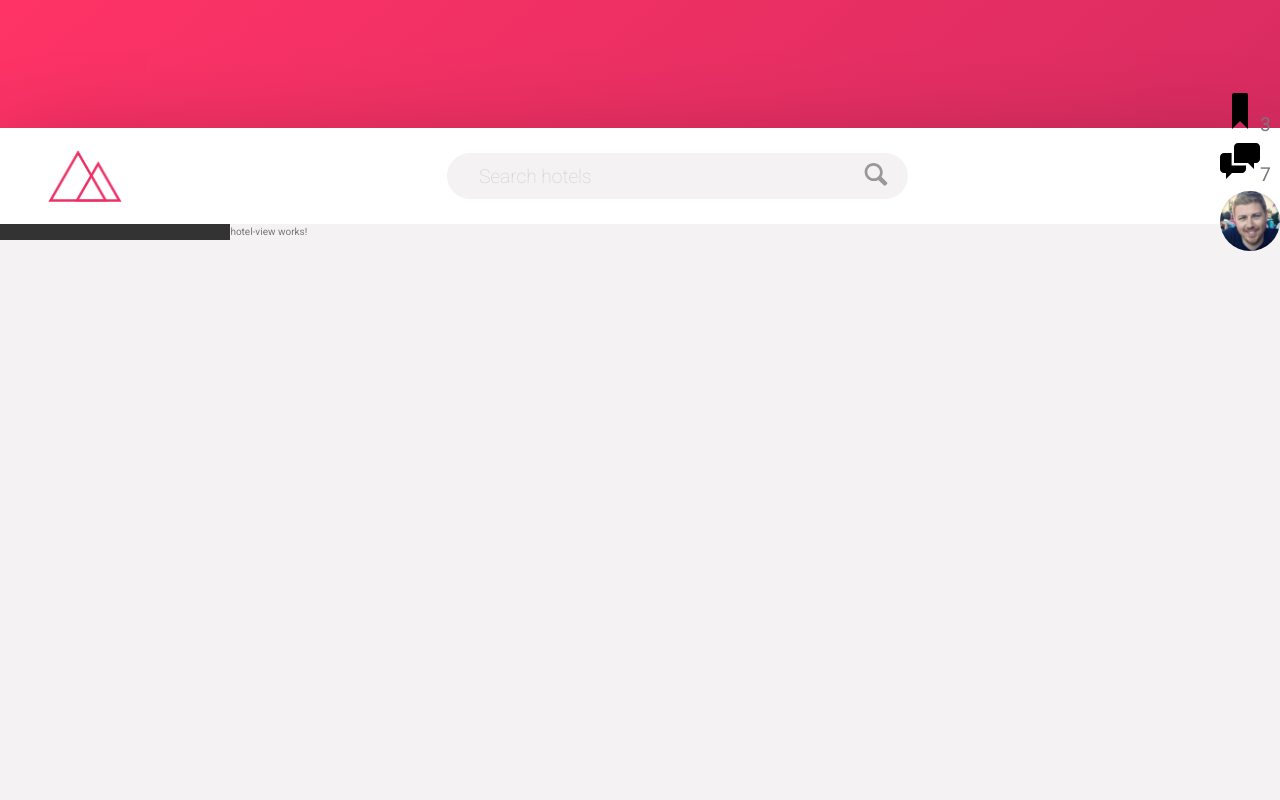
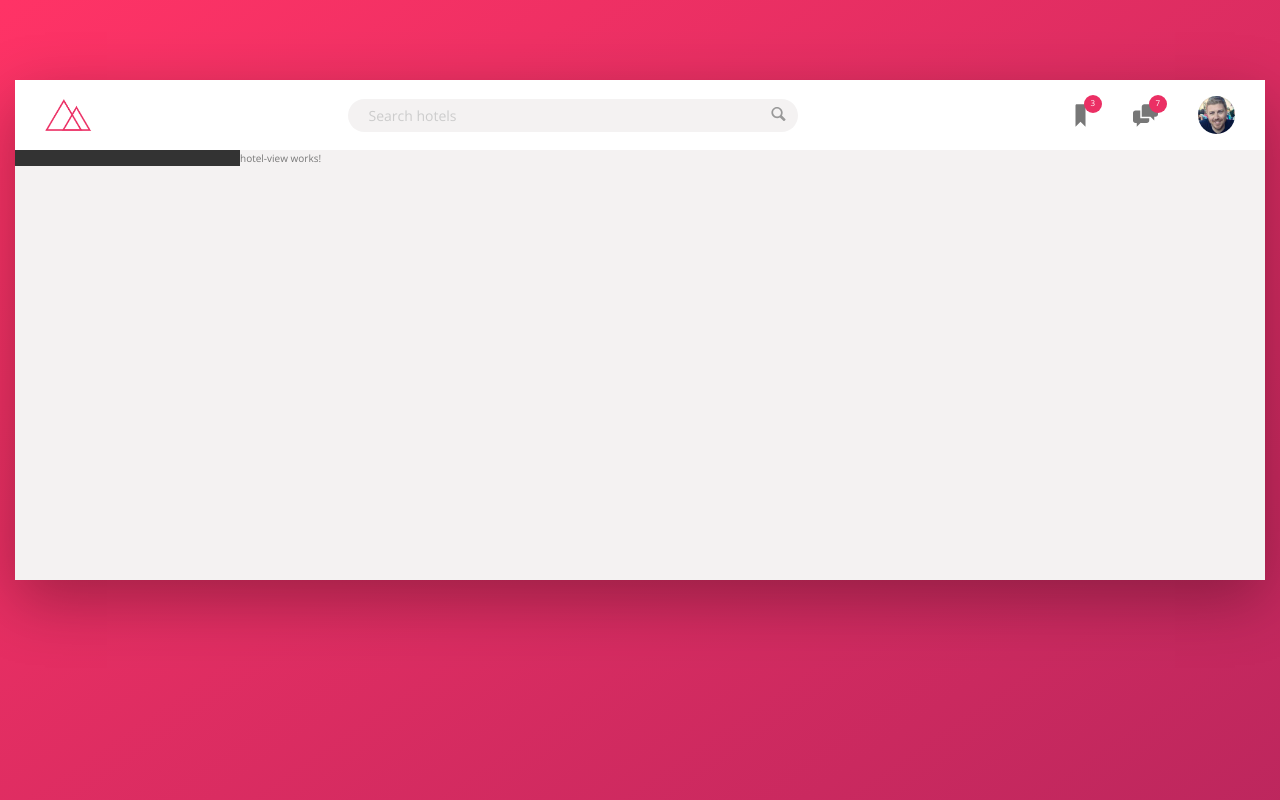
Before and after one commit to akshayr20/Hotel-Booking, an Angular app: page / in a window 1280 px wide. Shown: the top 800 px of the page. Built offline with nearby package versions, Linux system fonts and the light colour scheme.

Commit message:
completed work on header section for trillo app

```diff
--- a/src/app/app.component.scss
+++ b/src/app/app.component.scss
@@ -1,5 +1,5 @@
 .container {
-  max-width: 80rem;
+  max-width: 125rem;
   margin: 8rem auto;
   background-color: var(--color-grey-light-2);
   box-shadow: var(--shadow-dark);
--- a/src/app/header/header.component.scss
+++ b/src/app/header/header.component.scss
@@ -1,6 +1,6 @@
 .header {
-  height: 6rem;
-  font-size: 1.2rem;
+  height: 7rem;
+  font-size: 1.4rem;
   background-color: #fff;
   border-bottom: var(--color-grey-light-2);
 
@@ -19,6 +19,7 @@
   display: flex;
   align-items: center;
   justify-content: center;
+
   &__input {
     font-family: inherit;
     font-size: inherit;
@@ -61,19 +62,45 @@
 }
 
 .user-nav {
+  display: flex;
+  align-items: center;
+  align-self: stretch;
+  & > * {
+    padding: 0 2rem;
+    height: 100%;
+    cursor: pointer;
+    display: flex;
+    align-items: center;
+  }
+  & > *:hover {
+    background-color: var(--color-grey-light-2);
+  }
   &__icon-box {
+    position: relative;
   }
   &__icon {
     height: 2.5rem;
     width: 2.5rem;
+    fill: var(--color-grey-dark-2);
   }
   &__notification {
-  }
-  &__user {
+    font-size: 0.8rem;
+    height: 1.75rem;
+    width: 1.75rem;
+    border-radius: 100rem;
+    background-color: var(--color-primary);
+    position: absolute;
+    color: #fff;
+    top: 1.5rem;
+    right: 1.1rem;
+    display: flex;
+    justify-content: center;
+    align-items: center;
   }
   &__user-photo {
     height: 3.75rem;
     border-radius: 50%;
+    margin-right: 1rem;
   }
   &__user-name {
   }
--- a/src/assets/sass/_base.scss
+++ b/src/assets/sass/_base.scss
@@ -49,15 +49,15 @@ Grey dark 3: #999
 
 html {
   box-sizing: border-box;
+  font-size: 62.5%;
 }
 
 body {
   // 1rem = 10px (default font size is 16px)
-  font-size: 62.5%;
-  font-family: 'Roboto', sans-serif;
+  font-family: 'Open Sans', sans-serif;
   font-weight: 400;
+  line-height: 1.6;
   color: var(--color-grey-dark-2);
-  line-height: 1.6;
   background-image: linear-gradient(to right bottom, var(--color-primary-light), var(--color-primary-dark));
   background-size: cover;
   background-repeat: no-repeat;
--- a/src/index.html
+++ b/src/index.html
@@ -6,7 +6,7 @@
   <base href="/">
 
   <meta name="viewport" content="width=device-width, initial-scale=1">
-  <link href="https://fonts.googleapis.com/css?family=Roboto:100,300,400,700" rel="stylesheet">
+  <link href="https://fonts.googleapis.com/css?family=Open+Sans:300,400,600" rel="stylesheet">
   <link rel="icon" type="image/x-icon" href="favicon.ico">
 </head>
 <body>
```
